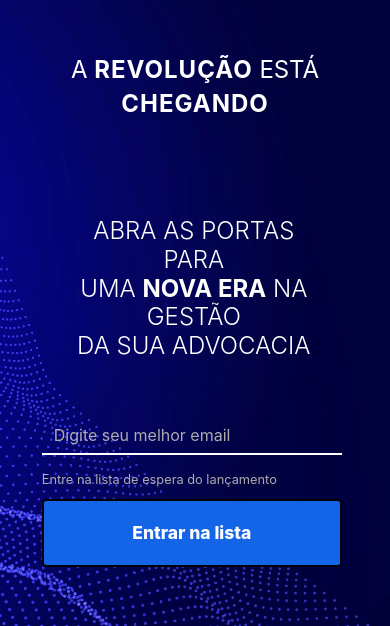
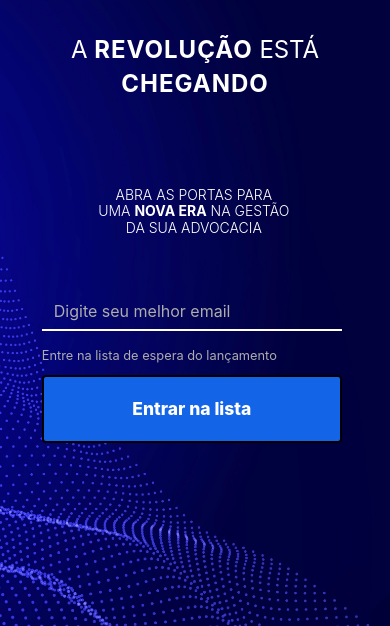
Before and after one commit to ramosmarcos/coming-soon-webpage-master, a plain HTML site: page index.html in a window 390 px wide. Shown: the part 218-844 px from the top of the page. Drawn offline with nearby package versions, Linux system fonts and the light colour scheme.

Commit message:
media query mobile

```diff
--- a/style.css
+++ b/style.css
@@ -244,7 +244,7 @@ a {
   }
 
   .left-text, .revolucao, .chegando {
-    font-size: 24px;
+    font-size: 28px;
     text-align: center;
   }
 
@@ -272,7 +272,7 @@ a {
   .right-text {
     margin-top: -3em;
     text-align: center;
-    font-size: 24px;
+    font-size: 18px;
     }
 
   .form-control {
@@ -297,6 +297,15 @@ a {
 
 #baixo {
   margin-left: -3.2em;
-  margin-bottom: 1em;
+  margin-bottom: 10em;
 }
+
+.left-text, .revolucao, .chegando {
+  font-size: 24px;
 }
+
+.right-text {
+  font-size: 14px;
+  text-align: center ;
+  }
+}
```
